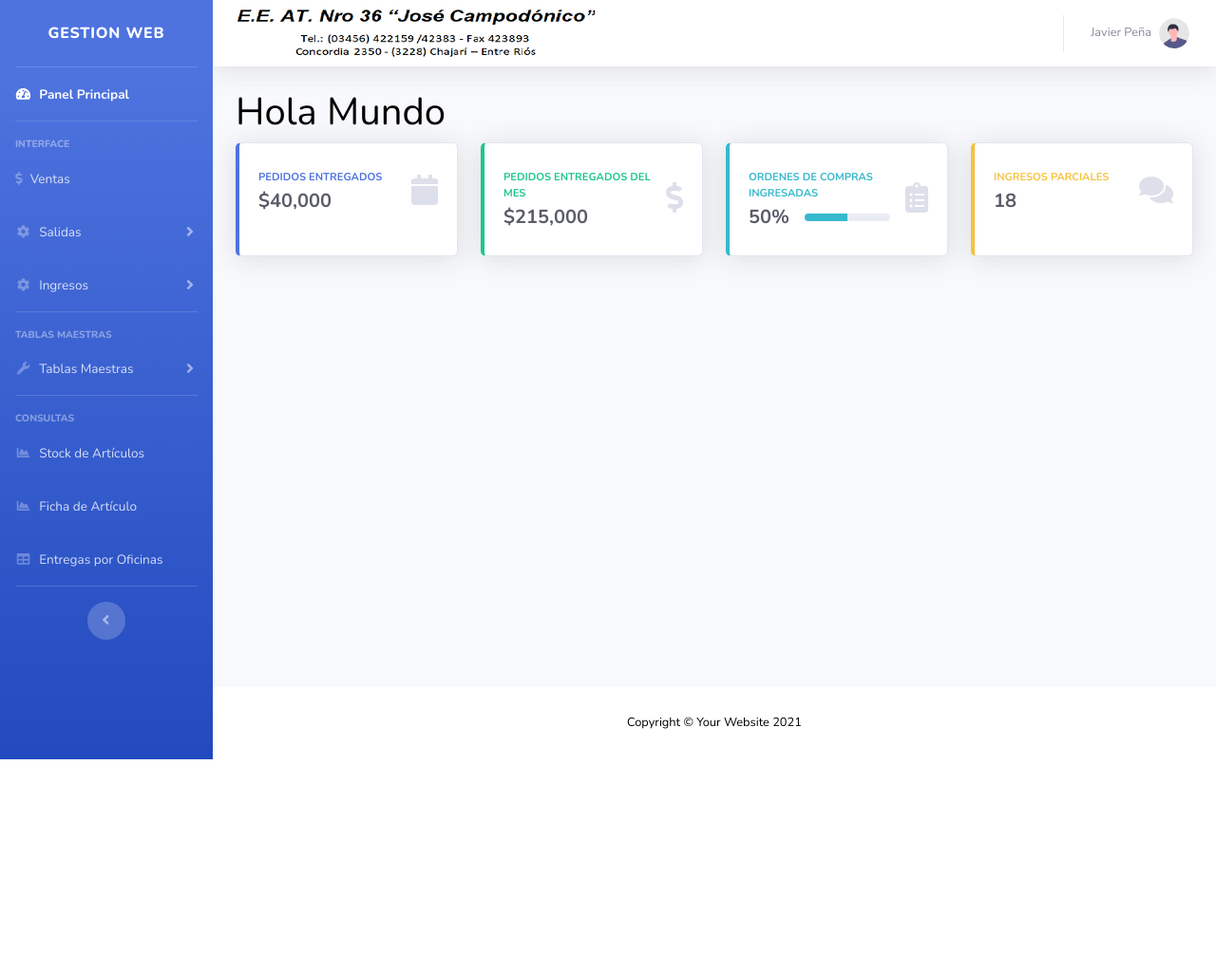
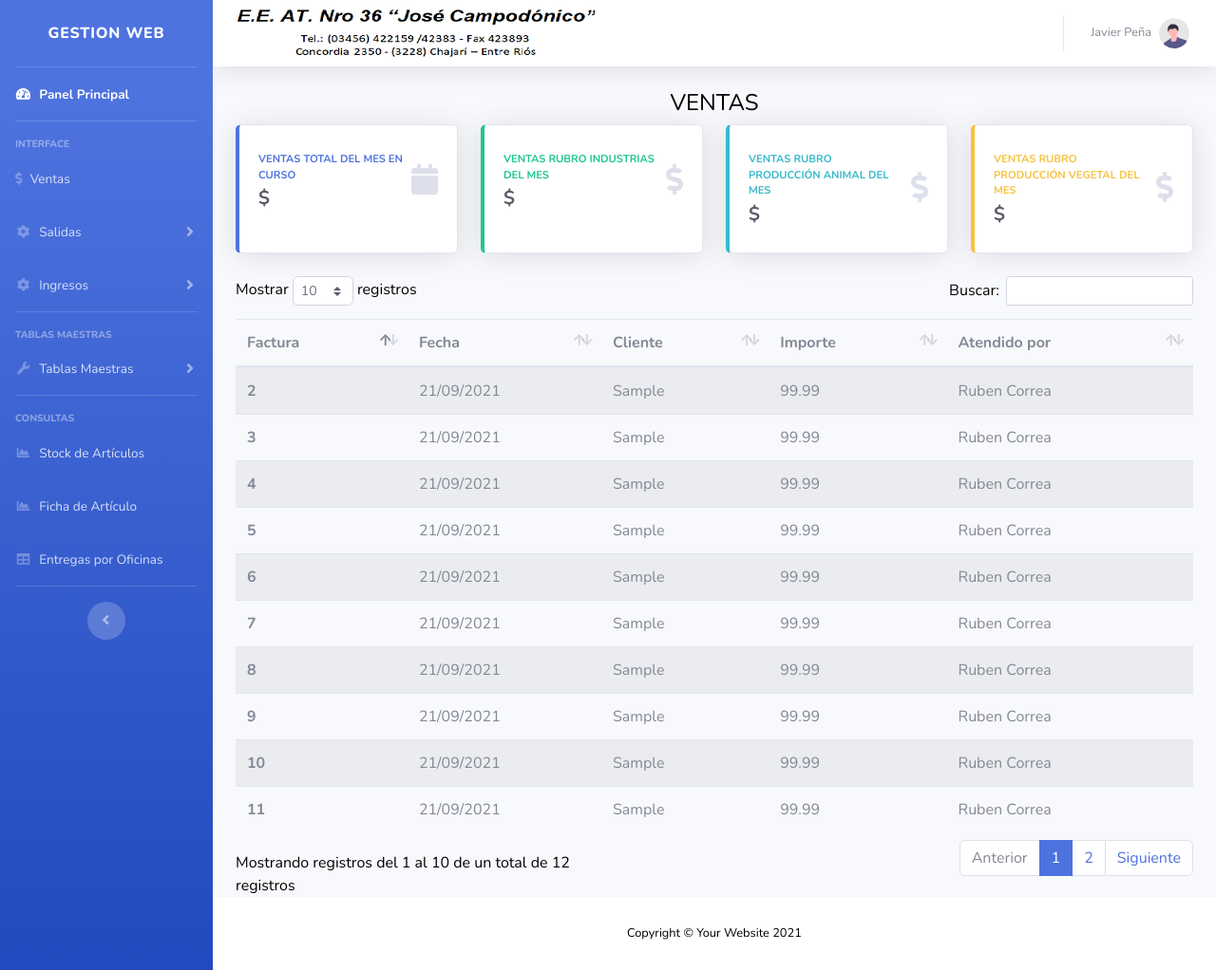
Before and after one commit to rcorrea69/colegio-gestion, a PHP site: page /blank.php in a window 1280 px wide. Shown: the whole page at 95% size. Before the commit the page ends 800 px from the top, so only its background shows below. Run offline with PHP 8.4, Linux system fonts and the light colour scheme; a user stored in the database is signed in; data comes from the database, SQL or seed files in the repository; tables that the repository leaves empty or names only in its code hold one stand-in row (values such as "Sample post"); some libraries are stand-ins or nearby versions.

Commit message:
mejore ventas y agregue panel principal como blank.php

```diff
--- a/ajax/registraVenta.php
+++ b/ajax/registraVenta.php
@@ -3,10 +3,10 @@
 	require_once("../db/conexion.php");
 	require_once("../include/funciones.php");
 
-$fecha=$_POST['fecha']; /////arreglar
+$fecha=$_POST['fecha'];
 $cliente=$_POST['cliente'];
 $detalle= json_decode($_POST['detalle'],true);
-$vtaimporte=99.99;////arreglar
+$vtaimporte=$_POST['total'];
 $usuario=$_SESSION['id_usuario'];
 
 
--- a/blank.php
+++ b/blank.php
@@ -1,8 +1,41 @@
 <?php require_once("include/parte_superior.php"); ?>
 <!-- Inicio del contenido Principal -->
+<?php
+require_once("db/conexion.php");
+require_once("include/funciones.php");
 
+$sqlventas = "SELECT SUM(vista_ventasdetalle.subtotal)as venta FROM vista_ventasdetalle
+WHERE MONTH(vista_ventasdetalle.vta_fecha) = MONTH(CURRENT_DATE()) AND YEAR(vista_ventasdetalle.vta_fecha) = YEAR(CURRENT_DATE())";
+$resultado = mysqli_query($link, $sqlventas);
+$row = mysqli_fetch_array($resultado);
+$vtas = $row['venta'];
+
+$sqlindustria = "SELECT vista_ventasdetalle.art_rubro, SUM(vista_ventasdetalle.subtotal)as venta
+FROM vista_ventasdetalle
+WHERE MONTH(vista_ventasdetalle.vta_fecha) = MONTH(CURRENT_DATE()) AND YEAR(vista_ventasdetalle.vta_fecha) = YEAR(CURRENT_DATE()) AND vista_ventasdetalle.art_rubro=1";
+$resindustria = mysqli_query($link, $sqlindustria);
+$rowindustria = mysqli_fetch_array($resindustria);
+$vtasIndustrias = $rowindustria['venta'];
+
+$sqlanimal = "SELECT vista_ventasdetalle.art_rubro, SUM(vista_ventasdetalle.subtotal)as venta
+FROM vista_ventasdetalle
+WHERE MONTH(vista_ventasdetalle.vta_fecha) = MONTH(CURRENT_DATE()) AND YEAR(vista_ventasdetalle.vta_fecha) = YEAR(CURRENT_DATE()) AND vista_ventasdetalle.art_rubro=2";
+$resanimal = mysqli_query($link, $sqlanimal);
+$rowanimal = mysqli_fetch_array($resanimal);
+$vtasAnimal = $rowanimal['venta'];
+
+$sqlvegetal = "SELECT vista_ventasdetalle.art_rubro, SUM(vista_ventasdetalle.subtotal)as venta
+FROM vista_ventasdetalle
+WHERE MONTH(vista_ventasdetalle.vta_fecha) = MONTH(CURRENT_DATE()) AND YEAR(vista_ventasdetalle.vta_fecha) = YEAR(CURRENT_DATE()) AND vista_ventasdetalle.art_rubro=3";
+$resvegetal = mysqli_query($link, $sqlvegetal);
+$rowvegetal = mysqli_fetch_array($resvegetal);
+$vtasVegetal = $rowvegetal['venta'];
+
+
+
+?>
 <div class="container">
-    <h1>Hola Mundo</h1>
+    <h4 style="text-align: center;">VENTAS</h4>
     <div class="row">
 
         <!-- Earnings (Monthly) Card Example -->
@@ -12,8 +45,8 @@
                     <div class="row no-gutters align-items-center">
                         <div class="col mr-2">
                             <div class="text-xs font-weight-bold text-primary text-uppercase mb-1">
-                                Pedidos Entregados</div>
-                            <div class="h5 mb-0 font-weight-bold text-gray-800">$40,000</div>
+                                Ventas total del Mes en Curso</div>
+                            <div class="h5 mb-0 font-weight-bold text-gray-800"><?php echo '$ ' . $vtas; ?></div>
                         </div>
                         <div class="col-auto">
                             <i class="fas fa-calendar fa-2x text-gray-300"></i>
@@ -30,8 +63,8 @@
                     <div class="row no-gutters align-items-center">
                         <div class="col mr-2">
                             <div class="text-xs font-weight-bold text-success text-uppercase mb-1">
-                                Pedidos Entregados del Mes</div>
-                            <div class="h5 mb-0 font-weight-bold text-gray-800">$215,000</div>
+                                Ventas rubro industrias del Mes</div>
+                            <div class="h5 mb-0 font-weight-bold text-gray-800"><?php echo '$ ' . $vtasIndustrias; ?></div>
                         </div>
                         <div class="col-auto">
                             <i class="fas fa-dollar-sign fa-2x text-gray-300"></i>
@@ -41,45 +74,34 @@
             </div>
         </div>
 
-        <!-- Tasks Card Example -->
         <div class="col-xl-3 col-md-6 mb-4">
             <div class="card border-left-info shadow h-100 py-2">
                 <div class="card-body">
                     <div class="row no-gutters align-items-center">
                         <div class="col mr-2">
-                            <div class="text-xs font-weight-bold text-info text-uppercase mb-1">Ordenes de Compras Ingresadas
-                            </div>
-                            <div class="row no-gutters align-items-center">
-                                <div class="col-auto">
-                                    <div class="h5 mb-0 mr-3 font-weight-bold text-gray-800">50%</div>
-                                </div>
-                                <div class="col">
-                                    <div class="progress progress-sm mr-2">
-                                        <div class="progress-bar bg-info" role="progressbar" style="width: 50%" aria-valuenow="50" aria-valuemin="0" aria-valuemax="100"></div>
-                                    </div>
-                                </div>
-                            </div>
+                            <div class="text-xs font-weight-bold text-info text-uppercase mb-1">
+                                Ventas rubro producción animal del Mes</div>
+                            <div class="h5 mb-0 font-weight-bold text-gray-800"><?php echo '$ ' . $vtasAnimal; ?></div>
                         </div>
                         <div class="col-auto">
-                            <i class="fas fa-clipboard-list fa-2x text-gray-300"></i>
+                            <i class="fas fa-dollar-sign fa-2x text-gray-300"></i>
                         </div>
                     </div>
                 </div>
             </div>
         </div>
 
-        <!-- Pending Requests Card Example -->
         <div class="col-xl-3 col-md-6 mb-4">
             <div class="card border-left-warning shadow h-100 py-2">
                 <div class="card-body">
                     <div class="row no-gutters align-items-center">
                         <div class="col mr-2">
                             <div class="text-xs font-weight-bold text-warning text-uppercase mb-1">
-                                Ingresos Parciales</div>
-                            <div class="h5 mb-0 font-weight-bold text-gray-800">18</div>
+                                Ventas rubro producción vegetal del Mes</div>
+                            <div class="h5 mb-0 font-weight-bold text-gray-800"><?php echo '$ ' . $vtasVegetal; ?></div>
                         </div>
                         <div class="col-auto">
-                            <i class="fas fa-comments fa-2x text-gray-300"></i>
+                            <i class="fas fa-dollar-sign fa-2x text-gray-300"></i>
                         </div>
                     </div>
                 </div>
@@ -87,7 +109,78 @@
         </div>
     </div>
 
+
+    <?php
+    $sqlvtas="SELECT vta.id_venta,vta.vta_cliente,vta.vta_fecha,vta.vta_importe,vta.id_usuario,usu.usu_nombre,pe.pe_apellido,pe.pe_nombre
+    FROM ventas as vta
+    LEFT JOIN usuarios as usu ON vta.id_usuario=usu.id_usuario
+    LEFT JOIN personas as pe ON vta.vta_cliente=pe.id_persona
+    WHERE MONTH(vta.vta_fecha) = MONTH(CURRENT_DATE()) AND YEAR(vta.vta_fecha) = YEAR(CURRENT_DATE())";
+    $resvta = mysqli_query($link, $sqlvtas);
+    $rowvta = mysqli_fetch_array($resvta);
+    ?>
+    <table class="table table-striped" id="tablavtas" name="tablavtas">
+        <thead>
+            <tr>
+                <th scope="col">Factura</th>
+                <th scope="col">Fecha</th>
+                <th scope="col">Cliente</th>
+                <th scope="col">Importe</th>
+                <th scope="col">Atendido por</th>
+            </tr>
+        </thead>
+        <tbody>
+        <?php
+        while ($rowvta=mysqli_fetch_array($resvta)) {
+            ?>
+                <tr>
+                    <th scope="row"><?php echo $rowvta['id_venta'];?></th>
+                    <td><?php echo formato_fecha_dd_mm_Y($rowvta['vta_fecha']);?></td>
+                    <td><?php echo $rowvta['pe_apellido'];?></td>
+                    <td><?php echo $rowvta['vta_importe'];?></td>
+                    <td><?php echo $rowvta['usu_nombre'];?></td>
+
+                </tr>
+            <?php
+                    };
+            ?>
+
+        </tbody>
+    </table>
+
 </div>
 <!-- Fin del contenido Principal -->
 
 <?php require_once("include/parte_inferior.php"); ?>
+<script>
+    $("#tablavtas").DataTable({
+    language: {
+      sProcessing: "Procesando...",
+      sLengthMenu: "Mostrar _MENU_ registros",
+      sZeroRecords: "No se encontraron resultados",
+      sEmptyTable: "Ningún dato disponible en esta tabla",
+      sInfo:
+        "Mostrando registros del _START_ al _END_ de un total de _TOTAL_ registros",
+      sInfoEmpty: "Mostrando registros del 0 al 0 de un total de 0 registros",
+      sInfoFiltered: "(filtrado de un total de _MAX_ registros)",
+      sInfoPostFix: "",
+      sSearch: "Buscar:",
+      sUrl: "",
+      sInfoThousands: ",",
+      sLoadingRecords: "Cargando...",
+      oPaginate: {
+        sFirst: "Primero",
+        sLast: "Último",
+        sNext: "Siguiente",
+        sPrevious: "Anterior",
+      },
+      oAria: {
+        sSortAscending:
+          ": Activar para ordenar la columna de manera ascendente",
+        sSortDescending:
+          ": Activar para ordenar la columna de manera descendente",
+      },
+    },
+    responsive: true,
+  });
+</script>
```
Also changed, not shown: js/ventas.js (+98 -159 lines), ventas.php (+39 -3 lines).
